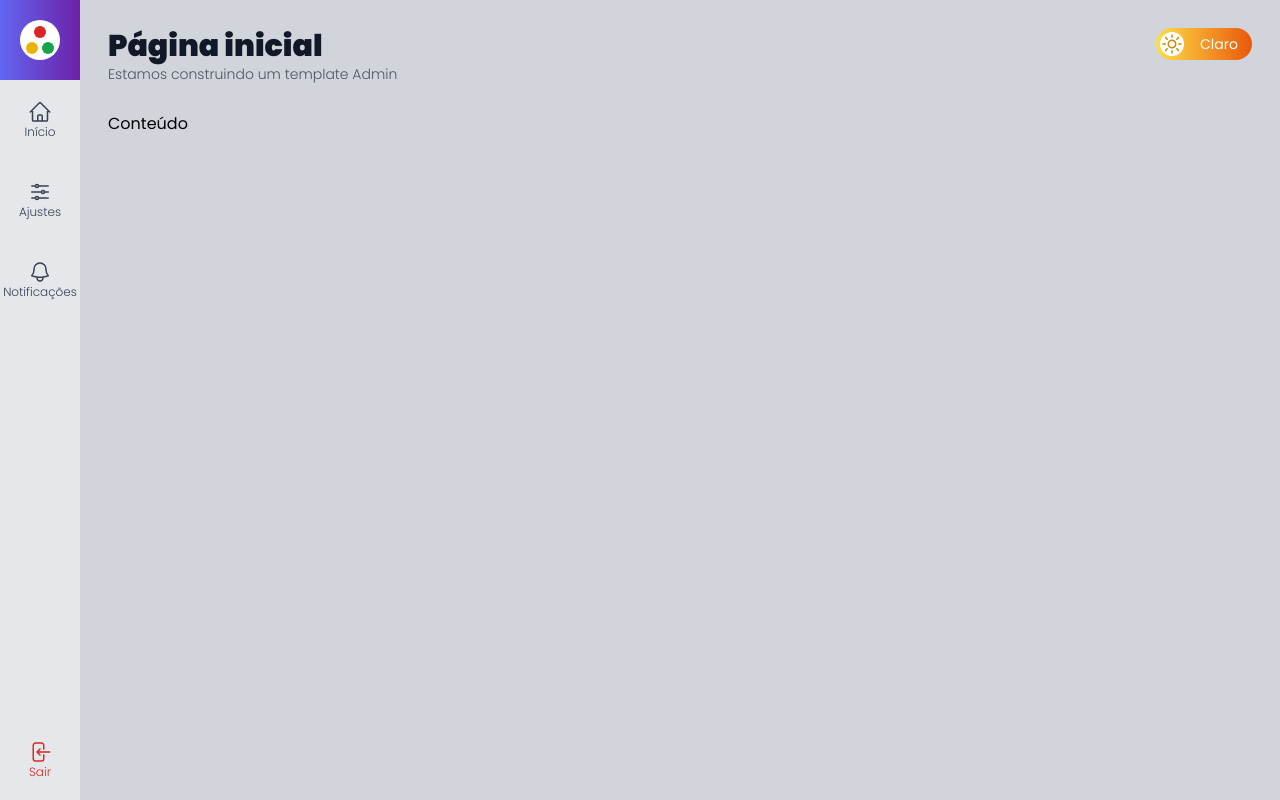
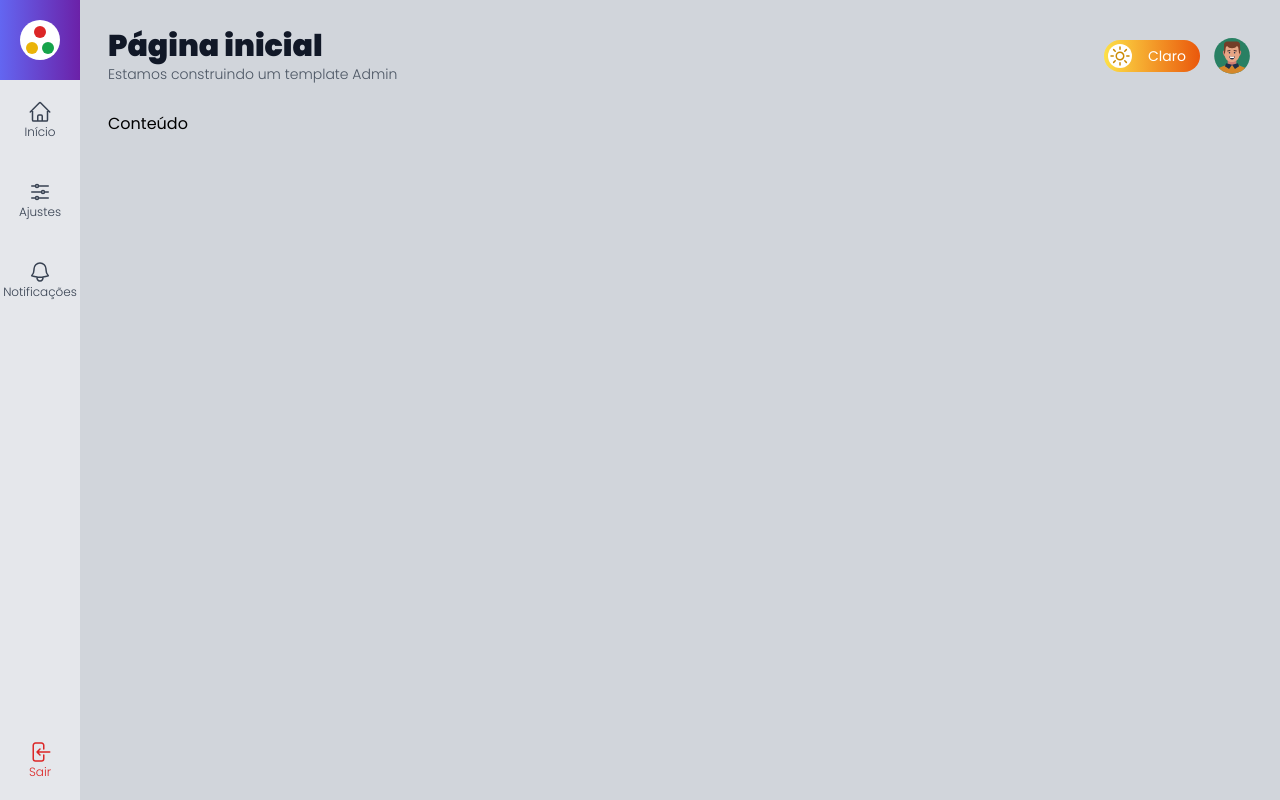
Before and after one commit to efss7/admin-template, a Next.js app: page / in a window 1280 px wide. Built offline with nearby package versions, Linux system fonts and the light colour scheme; no server answers.

Commit message:
Criando Sessão com Cookie

```diff
--- a/next.config.js
+++ b/next.config.js
@@ -2,6 +2,13 @@
 const nextConfig = {
   reactStrictMode: true,
   swcMinify: true,
-}
+  images: {
+    domains: [
+      "lh3.googleusercontent.com",
+      "firebase.googleusercontent.com",
+      "site-vofstudio.appspot.com",
+    ],
+  },
+};
 
-module.exports = nextConfig
+module.exports = nextConfig;
--- /dev/null
+++ b/src/components/template/AvatarUser.tsx
@@ -0,0 +1,20 @@
+import Link from "next/link";
+import useAuth from "../../data/hook/useAuth";
+
+interface AvatarUserProps {
+    className?: string;
+}
+
+export default function AvatarUser(props: AvatarUserProps) {
+    const { user } = useAuth()
+    return (
+        <Link href='/perfil'>
+            <img
+                src={user?.imageUrl ?? '/images/avatar.svg'}
+                alt="Avatar do Usuário"
+                className={`h-10 w-10 rounded-full cursor-pointer
+                ${props.className}`} />
+        </Link>
+    )
+
+}
--- a/src/components/template/TopBar.tsx
+++ b/src/components/template/TopBar.tsx
@@ -1,4 +1,5 @@
 import useData from "../../data/hook/useData"
+import AvatarUser from "./AvatarUser"
 import ButtonTheme from "./ButtonTheme"
 import Title from "./Title"
 
@@ -8,12 +9,13 @@ interface TopBarProps {
 }
 
 export default function TopBar(props: TopBarProps) {
-    const {theme, switchTheme} = useData()
+    const { theme, switchTheme } = useData()
     return (
         <div className={`flex`}>
-            <Title title={props.title} subtitle={props.subtitle}/>
-            <div className={`flex flex-grow justify-end`} >
-            <ButtonTheme theme={theme} switchTheme={switchTheme}/>
+            <Title title={props.title} subtitle={props.subtitle} />
+            <div className={`flex flex-grow justify-end items-center`} >
+                <ButtonTheme theme={theme} switchTheme={switchTheme} />
+                <AvatarUser className="ml-3"/>
             </div>
         </div>
     )
--- /dev/null
+++ b/src/pages/perfil.tsx
@@ -0,0 +1,13 @@
+import Layout from "../components/template/Layout";
+import useData from "../data/hook/useData";
+
+export default function Perfil() {
+    const { switchTheme } = useData()
+    return (
+        <Layout
+            title="Perfil do Usuário"
+            subtitle="Administre as suas informações de usuário!">
+                <h1>Perfil Usuário</h1>
+        </Layout>
+    )
+}
```
Also changed, not shown: public/images/avatar.svg (added), public/images/loading.gif (added).
